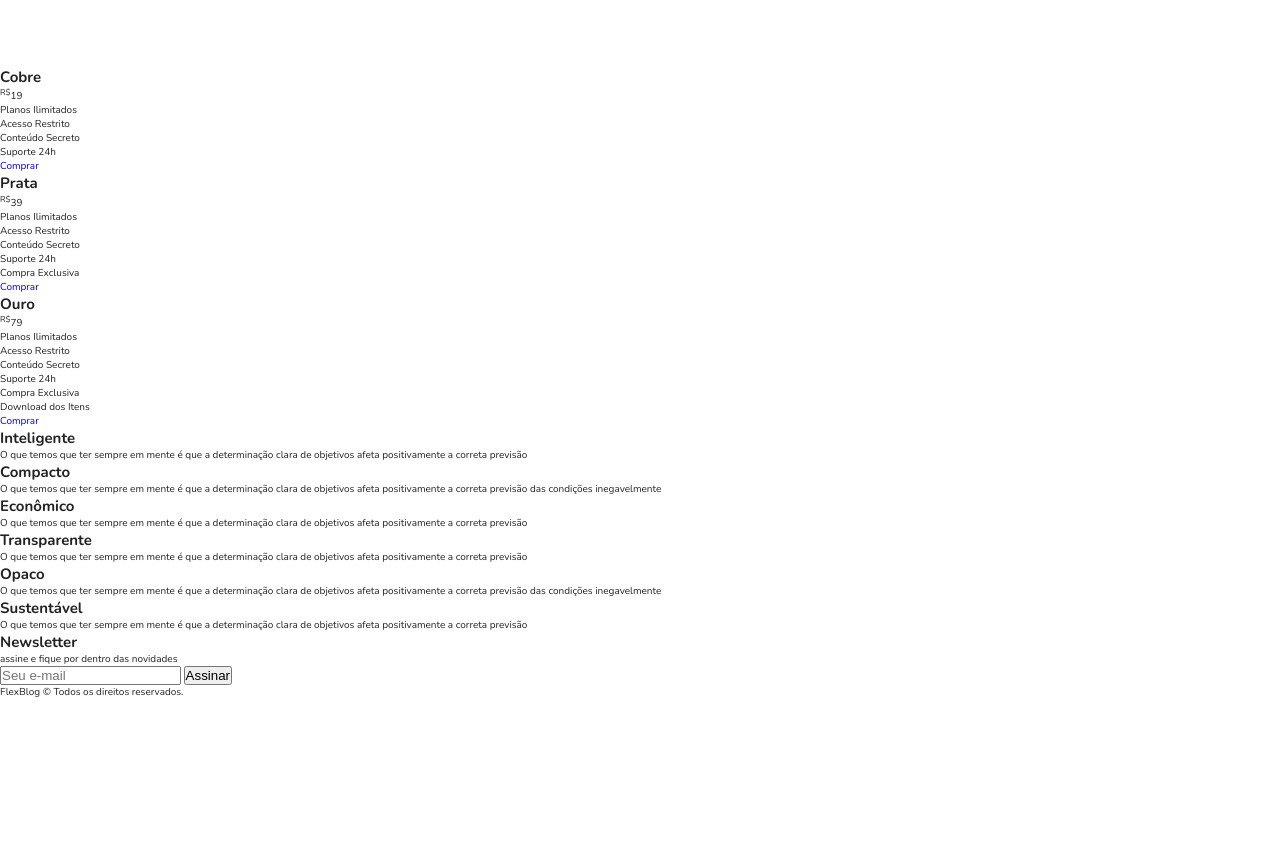
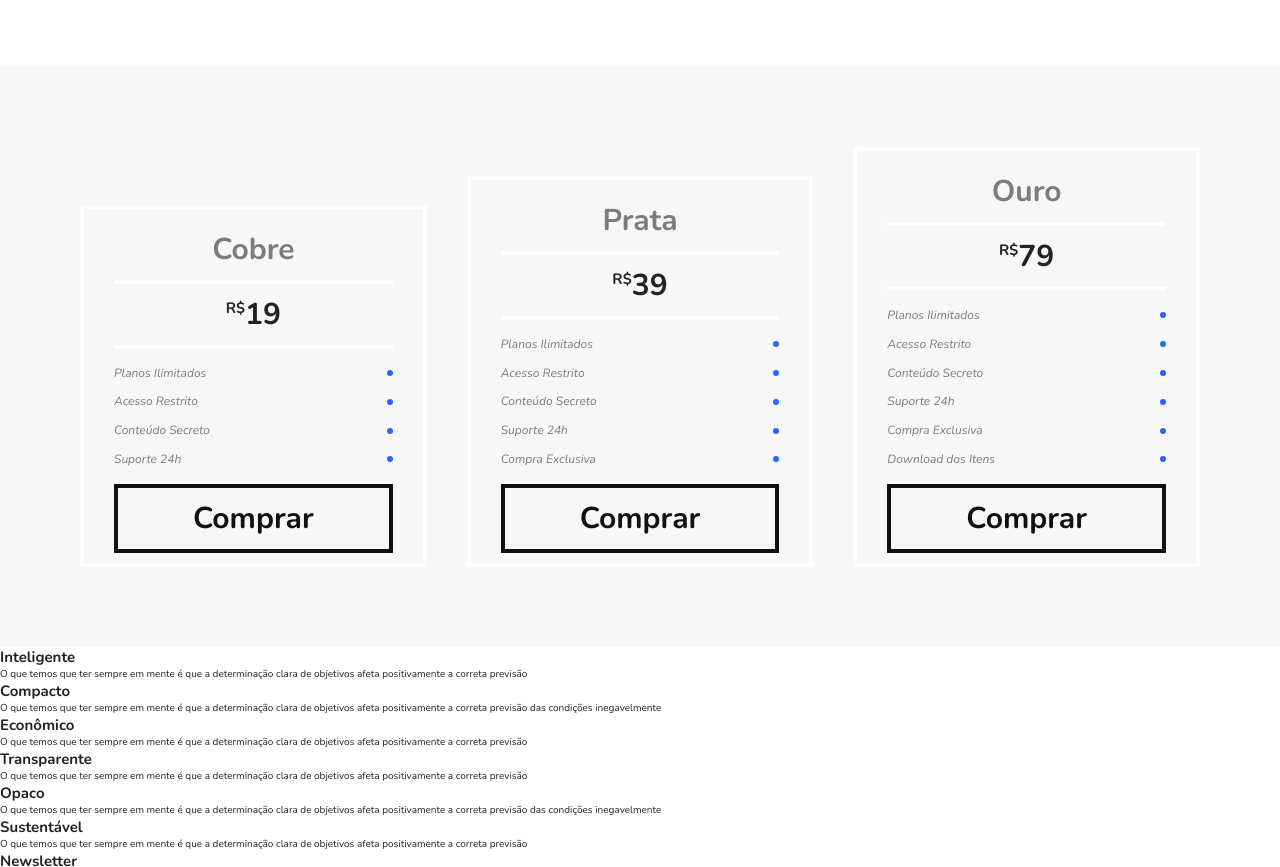
Before and after one commit to davidalves1/origamid-flex-blog, a plain HTML site: page index.html in a window 1280 px wide. Shown: the part 1729-2596 px from the top of the page. Before the commit the page ends 2428 px from the top, so only its background shows below. Drawn offline with nearby package versions, Linux system fonts and the light colour scheme.

Commit message:
feat: style for price section

```diff
--- a/css/style.css
+++ b/css/style.css
@@ -1,6 +1,6 @@
 /* RESET CSS */
 
-* {
+*, html, body {
   margin: 0;
   padding: 0;
   box-sizing: border-box;
@@ -41,6 +41,7 @@ img {
   --purple: #ae81ff;
   --pink: #f9265e;
   --light-blue: #66d9eb;
+  --black: #111;
 
   /* typography */
   --title-size: 4.8rem;
@@ -200,3 +201,101 @@ img {
 .blue {
   border-top: 8px solid var(--light-blue);
 }
+
+/* Price */
+
+.price {
+  /* background: var(--purple); */
+  background: var(--background-gray);
+  padding: 60px;
+  display: flex;
+  flex-wrap: wrap;
+  align-items: flex-end;
+}
+
+.price-item {
+  flex: 1 1 260px;
+  border: 4px solid var(--white);
+  margin: 20px;
+  padding: 10px 30px;
+  display: flex;
+  flex-direction: column;
+}
+
+.price-item h2 {
+  font-size: 3rem;
+  color: var(--text-gray);
+  text-align: center;
+  padding: 10px 0;
+}
+
+.price-item span {
+  display: block;
+  font-size: 3rem;
+  font-weight: bold;
+  text-align: center;
+  padding: 10px;
+  border-top: 4px solid var(--white);
+  border-bottom: 4px solid var(--white);
+}
+
+.price-item sup {
+  font-size: 1.5rem;
+}
+
+.price a {
+  border: 4px solid var(--black);
+  text-align: center;
+  font-size: 3rem;
+  color: var(--black);
+  font-weight: bold;
+  padding: 10px 0;
+  transition: 0.3s;
+}
+
+.price a:hover {
+  color: var(--white);
+  background-color: var(--secondary-blue);
+  border-color: var(--primary-blue);
+}
+
+.price ul {
+  margin: 10px 0;
+}
+
+.price li {
+  line-height: 2.4;
+  font-size: 1.2rem;
+  color: var(--text-gray);
+  font-style: italic;
+  display: flex;
+  align-items: center;
+  justify-content: space-between;
+}
+
+.price li::after {
+  content: '';
+  width: 6px;
+  height: 6px;
+  background: var(--secondary-blue);
+  display: block;
+  border-radius: 50%;
+}
+
+@media (max-width: 800px) {
+  .price {
+    padding: 60px 0;
+  }
+
+  .price .price-item {
+    margin: 10px;
+  }
+
+  .price .price-item:nth-child(3) {
+    order: -2; /* Coloca o terceiro item (ouro) como primeiro */
+  }
+
+  .price .price-item:nth-child(2) {
+    order: -1; /* Coloca o segundo item (prata) no seu lugar */
+  }
+}
```
